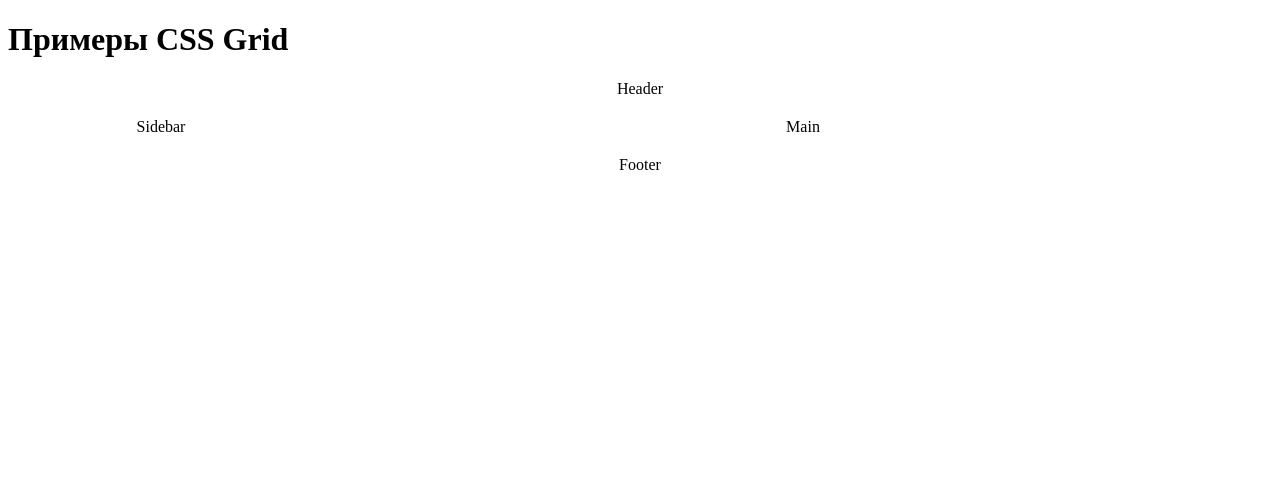
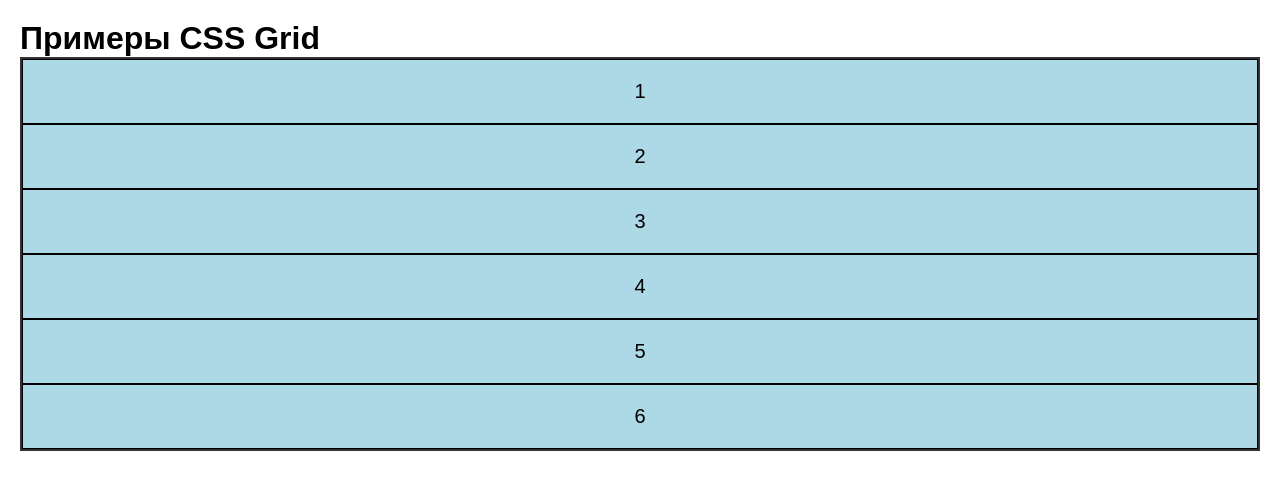
Before and after one commit to Plotnikova-Ann/Lab8_AdaptiveGrid, a plain HTML site: page index.html in a window 1280 px wide. Drawn offline with Linux system fonts and the light colour scheme.

```diff
--- a/grid.css
+++ b/grid.css
@@ -1,23 +1,23 @@
+* {
+    margin: 0;
+    padding: 0;
+    box-sizing: border-box;
+}
+
+body {
+    font-family: Arial, sans-serif;
+    padding: 20px;
+}
+
 .grid-container {
     display: grid;
-    grid-template-columns: 1fr 2fr 1fr;
-    grid-template-areas:
-    "header header header"
-    "sidebar main main"
-    "footer footer footer";
-    gap: 20px;
-    justify-items: center;
-    align-items: center;
+    border: 2px solid #333;
 }
-.header {
-    grid-area: header;
+
+.grid-item {
+    background-color: lightblue;
+    border: 1px solid #000;
+    padding: 20px;
+    font-size: 20px;
+    text-align: center;
 }
-.sidebar {
-    grid-area: sidebar;
-}
-.main {
-    grid-area: main;
-}
-.footer {
-    grid-area: footer;
-}
--- a/index.html
+++ b/index.html
@@ -1,18 +1,20 @@
 <!DOCTYPE html>
 <html lang="ru-RU">
 <head>
-    <meta charset="UTF-8">
-    <meta name="viewport" content="width=device-width, initial-scale=1.0">
+    <meta charset="UTF-8" />
+    <meta name="viewport" content="width=device-width, initial-scale=1.0" />
     <title>CSS Grid</title>
     <link rel="stylesheet" href="grid.css" />
 </head>
 <body>
     <h1>Примеры CSS Grid</h1>
     <div class="grid-container">
-        <header class="header">Header</header>
-        <aside class="sidebar">Sidebar</aside>
-        <main class="main">Main</main>
-        <footer class="footer">Footer</footer>
+        <div class="grid-item">1</div>
+        <div class="grid-item">2</div>
+        <div class="grid-item">3</div>
+        <div class="grid-item">4</div>
+        <div class="grid-item">5</div>
+        <div class="grid-item">6</div>
     </div>
 </body>
 </html>
```
